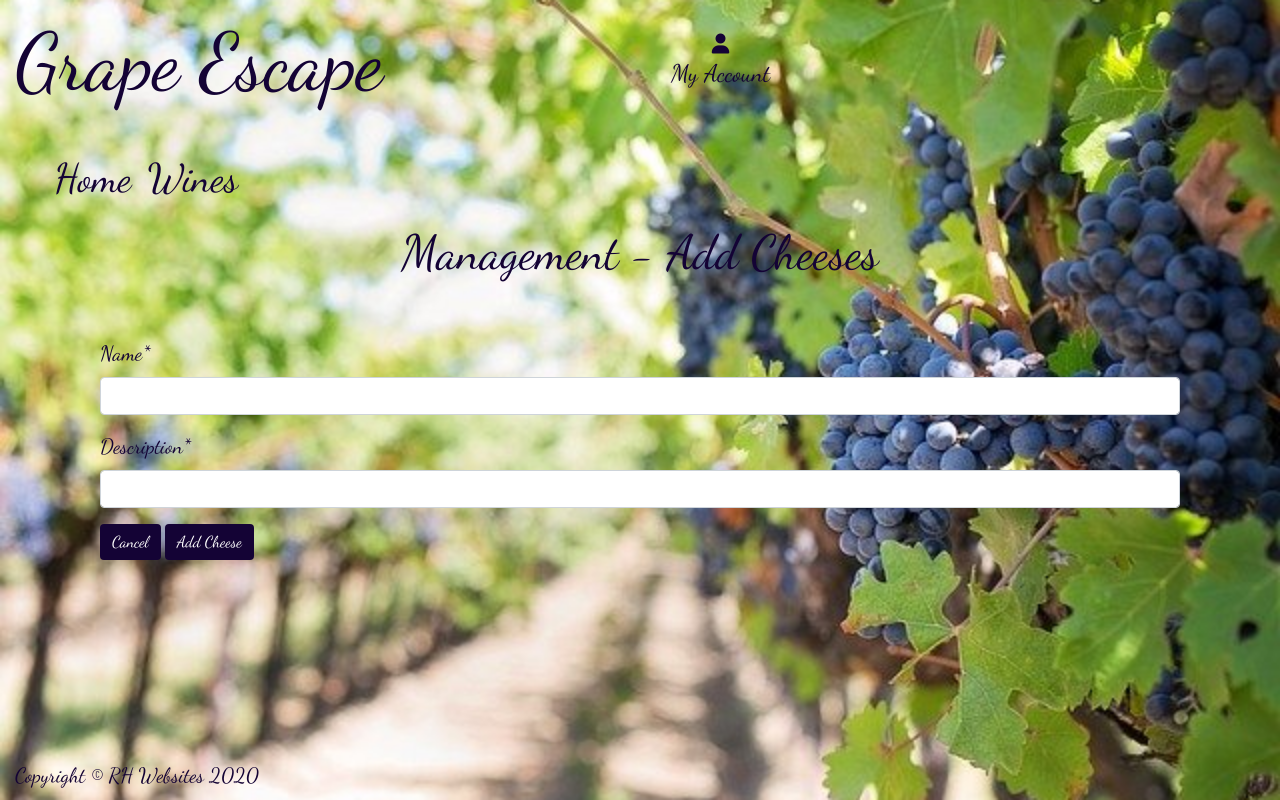
After one commit to hob71/Grape-Escape-Ecom, a Django app: page /wines/add_cheese/ in a window 1280 px wide. The commit adds this page. Run offline with Django 3.2, Linux system fonts and the light colour scheme; the visitor is signed in with stand-in values (Sample User, id 1); some libraries are stand-ins or nearby versions.

Commit message:
Added pages, urls and views for regions and cheeses

```diff
--- a/templates/base.html
+++ b/templates/base.html
@@ -19,7 +19,8 @@
 
     {% block corejs %}
     <script src="https://kit.fontawesome.com/f51253fd7a.js" crossorigin="anonymous"></script>
-    <script src="https://code.jquery.com/jquery-3.5.1.min.js" integrity="sha256-9/aliU8dGd2tb6OSsuzixeV4y/faTqgFtohetphbbj0=" crossorigin="anonymous"></script>
+    <script src="https://code.jquery.com/jquery-3.5.1.min.js"
+        integrity="sha256-9/aliU8dGd2tb6OSsuzixeV4y/faTqgFtohetphbbj0=" crossorigin="anonymous"></script>
     <script src="https://cdn.jsdelivr.net/npm/popper.js@1.16.0/dist/umd/popper.min.js"
         integrity="sha384-Q6E9RHvbIyZFJoft+2mJbHaEWldlvI9IOYy5n3zV9zzTtmI3UksdQRVvoxMfooAo"
         crossorigin="anonymous"></script>
@@ -54,6 +55,21 @@
                             <div class="dropdown-menu" aria-labelledby="user-options">
                                 {% if request.user.is_authenticated %}
                                 <a href="{% url 'add_wine' %}" class="dropdown-item">Management</a>
+
+
+
+                        <div class="nav-item dropdown">
+                            <a class="nav-link dropdown-toggle" href="#" id="navbarDropdown" role="button"
+                                data-bs-toggle="dropdown" aria-expanded="false">
+                                Management
+                            </a>
+                            <ul class="dropdown-menu" aria-labelledby="navbarDropdown">
+                                <li><a class="dropdown-item" href="{% url 'add_wine' %}">Wine</a></li>
+                                <li><a class="dropdown-item" href="{% url 'add_region' %}">Region</a></li>
+                                <li><a class="dropdown-item" href="{% url 'add_cheese' %}">Cheese</a></li>
+                            </ul>
+                        </div>
+
 
                         <a href="{% url 'account_logout' %}" class="dropdown-item">Logout</a>
                         {% else %}
@@ -110,18 +126,21 @@
 
     {% block new-items %}
     {% endblock %}
-
-    {% block postloadjs %}
-    <script src="https://cdn.jsdelivr.net/npm/bootstrap@5.0.0-beta1/dist/js/bootstrap.bundle.min.js" integrity="sha384-ygbV9kiqUc6oa4msXn9868pTtWMgiQaeYH7/t7LECLbyPA2x65Kgf80OJFdroafW" crossorigin="anonymous"></script>
-    {% endblock %}
-
     <footer id="footer">
         <div class="container-fluid">
-            <div class="row align-items-center mt-5 mb-2">
+            <div class="row align-items-center mt-6 mb-2">
                 <div class="footer-info col-lg-4 text-lg-left">Copyright © RH Websites 2020</div>
             </div>
         </div>
     </footer>
+
+    {% block postloadjs %}
+    <script src="https://cdn.jsdelivr.net/npm/bootstrap@5.0.0-beta1/dist/js/bootstrap.bundle.min.js"
+        integrity="sha384-ygbV9kiqUc6oa4msXn9868pTtWMgiQaeYH7/t7LECLbyPA2x65Kgf80OJFdroafW"
+        crossorigin="anonymous"></script>
+    {% endblock %}
+
+
     </div>
 </body>
 
--- /dev/null
+++ b/wines/templates/wines/add_cheese.html
@@ -0,0 +1,28 @@
+{% extends "base.html" %}
+{% load static %}
+
+{% block page_content %}
+
+<div class="container">
+    <div class="row">
+        <div class="col-12 text-center mb-5">
+            <h2>Management - Add Cheeses</h2>
+        </div>
+    </div>
+    <div class="container-fluid">
+        <div class="row">
+            <div class="col-12">
+                <form class="add" action="{% url 'add_cheese' %}" method="POST" enctype="multipart/form-data">
+                    {% csrf_token %}
+                    {{ form | crispy }}
+                    <div class="mb-5">
+                        <a class="btn" href="{% url 'add_cheese' %}" role="button">Cancel</a>
+                        <button class="btn" type="submit">Add Cheese</button>
+                    </div>
+                </form>
+            </div>
+        </div>
+    </div>
+</div>
+
+{% endblock %}
--- a/wines/urls.py
+++ b/wines/urls.py
@@ -6,4 +6,6 @@ urlpatterns = [
     path('add/', views.add_wine, name='add_wine'),
     path('edit/<product_id>/', views.edit_wine, name='edit_wine'),
     path('delete/<product_id>/', views.delete_wine, name='delete_wine'),
+    path('add_region/', views.add_region, name='add_region'),
+    path('add_cheese/', views.add_cheese, name='add_cheese'),
 ]
--- a/wines/views.py
+++ b/wines/views.py
@@ -1,7 +1,7 @@
 from django.shortcuts import render, reverse, redirect, get_object_or_404
 from .models import Product
-from .forms import wineform
-# From Code Institue mini project
+from .forms import wineform, regionform, cheeseform
+# From Code Institue mini project login_required
 from django.contrib.auth.decorators import login_required
 
 
@@ -61,3 +61,43 @@ def delete_wine(request, product_id):
     wine = get_object_or_404(Product, pk=product_id)
     wine.delete()
     return redirect(reverse('wines'))
+
+
+@login_required
+def add_region(request):
+
+    if request.method == 'POST':
+        form = regionform(request.POST, request.FILES)
+        if form.is_valid():
+            form.save()
+            return redirect(reverse('add_region'))
+    else:
+        form = regionform()
+
+    form = regionform()
+    template = 'wines/add_region.html'
+    context = {
+        'form': form,
+    }
+
+    return render(request, template, context)
+
+
+@login_required
+def add_cheese(request):
+
+    if request.method == 'POST':
+        form = cheeseform(request.POST, request.FILES)
+        if form.is_valid():
+            form.save()
+            return redirect(reverse('add_cheese'))
+    else:
+        form = cheeseform()
+
+    form = cheeseform()
+    template = 'wines/add_cheese.html'
+    context = {
+        'form': form,
+    }
+
+    return render(request, template, context)
```
Also changed, not shown: wines/templates/wines/add_region.html (added, +28 -0 lines). Lines whose indentation alone changed are shown as unchanged.
